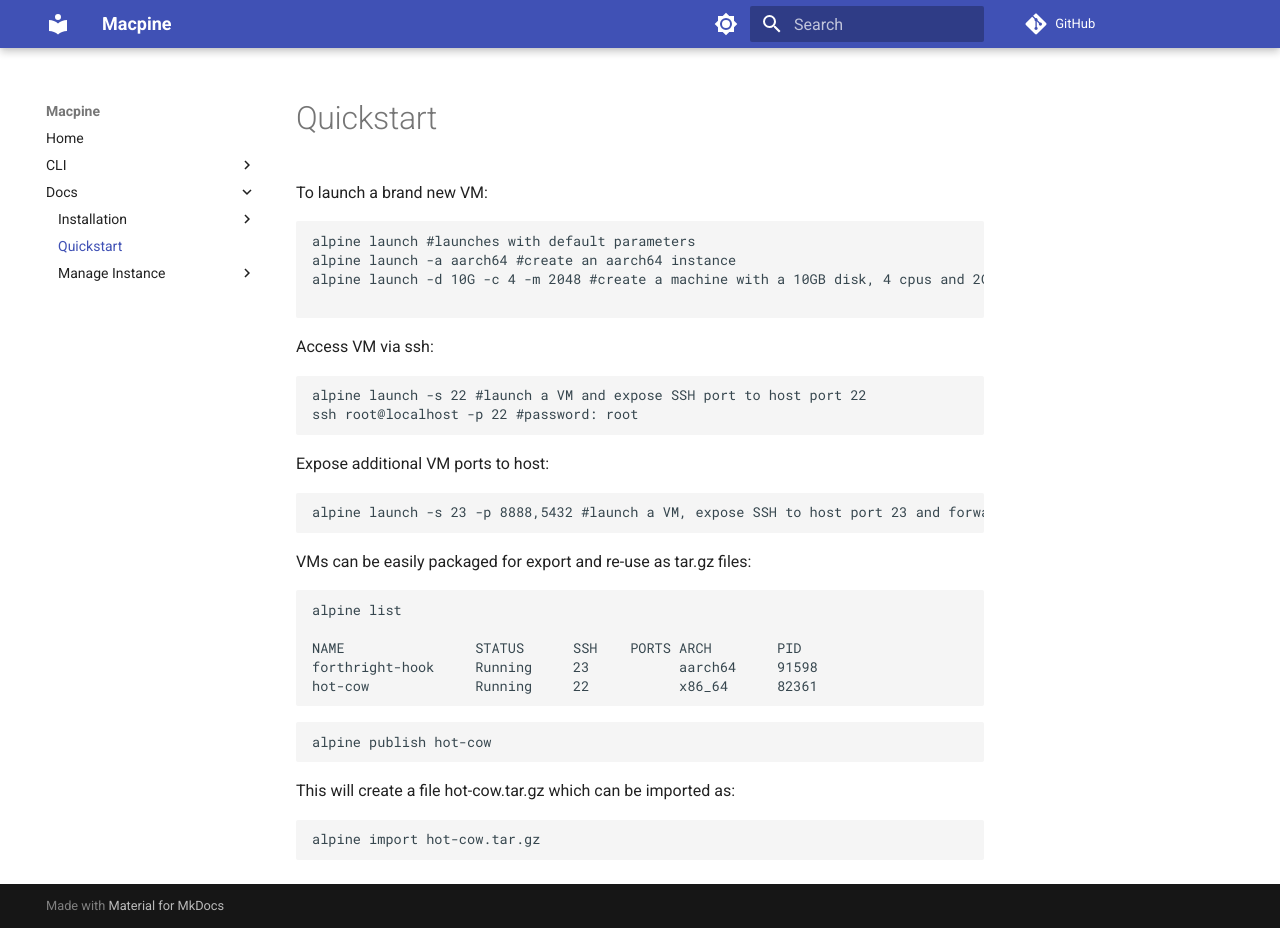
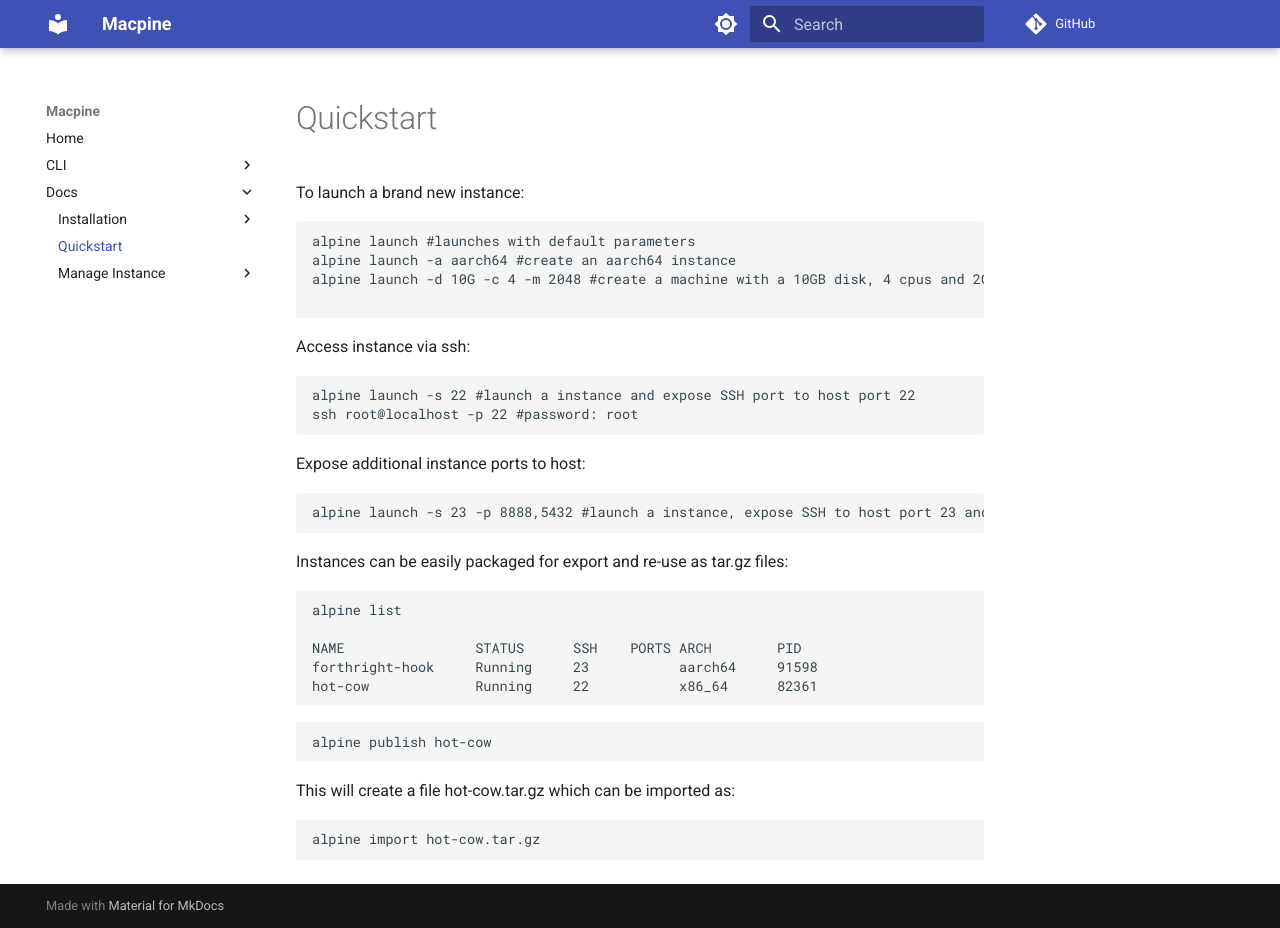
Before and after one commit to beringresearch/macpine, an MkDocs documentation site: the page built from docs/docs/quickstart.md, in a window 1280 px wide and 928 px high. Built offline with MkDocs 1.6.1 and Material for MkDocs 9.7.7, drawn with Linux system fonts in a browser that asks for light colours; comment, search, counter and statistics services are not loaded.

Commit message:
Use 'instance' instead of 'vm' everywhere

````diff
--- a/docs/docs/quickstart.md
+++ b/docs/docs/quickstart.md
@@ -1,6 +1,6 @@
 # Quickstart
 
-To launch a brand new VM:
+To launch a brand new instance:
 
 ```bash
 alpine launch #launches with default parameters
@@ -9,20 +9,20 @@
 
 ```
 
-Access VM via ssh:
+Access instance via ssh:
 
 ```bash
-alpine launch -s 22 #launch a VM and expose SSH port to host port 22
+alpine launch -s 22 #launch a instance and expose SSH port to host port 22
 ssh root@localhost -p 22 #password: root
 ```
 
-Expose additional VM ports to host:
+Expose additional instance ports to host:
 
 ```bash
-alpine launch -s 23 -p 8888,5432 #launch a VM, expose SSH to host port 23 and forward VM ports 8888 and 5432 to host ports 8888 and 5432
+alpine launch -s 23 -p 8888,5432 #launch a instance, expose SSH to host port 23 and forward instance ports 8888 and 5432 to host ports 8888 and 5432
 ```
 
-VMs can be easily packaged for export and re-use as tar.gz files:
+Instances can be easily packaged for export and re-use as tar.gz files:
 
 ```bash
 alpine list
--- a/docs/mkdocs.yml
+++ b/docs/mkdocs.yml
@@ -27,7 +27,7 @@
       - Create an Instance: create_instance.md
       - Modify an Instance: modify_instance.md
       - Publish an Instance: verifiable_publish.md
-      - VM Security: hardening.md
+      - Instance Security: hardening.md
       - Create an LXD container in Macpine: lxd_macpine.md
 
  #theme: material
````
Also changed, not shown: docs/docs/completions.md (+6 -6 lines), docs/docs/create_instance.md (+5 -5 lines), docs/docs/lxd_macpine.md (+4 -4 lines), docs/docs/troubleshooting.md (+6 -6 lines), 1 other file.
